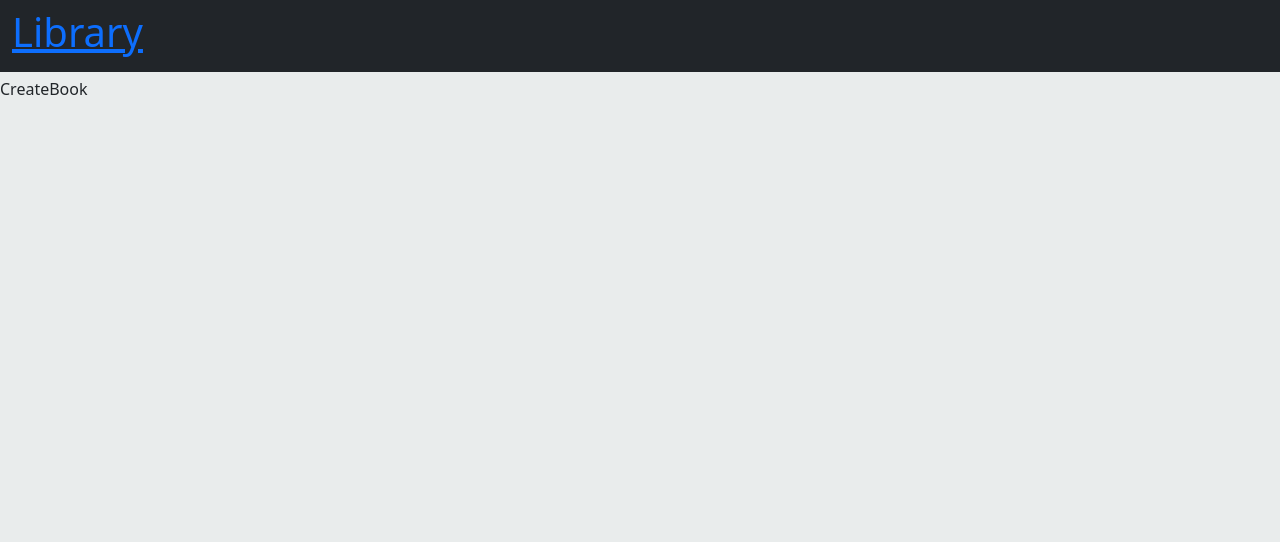
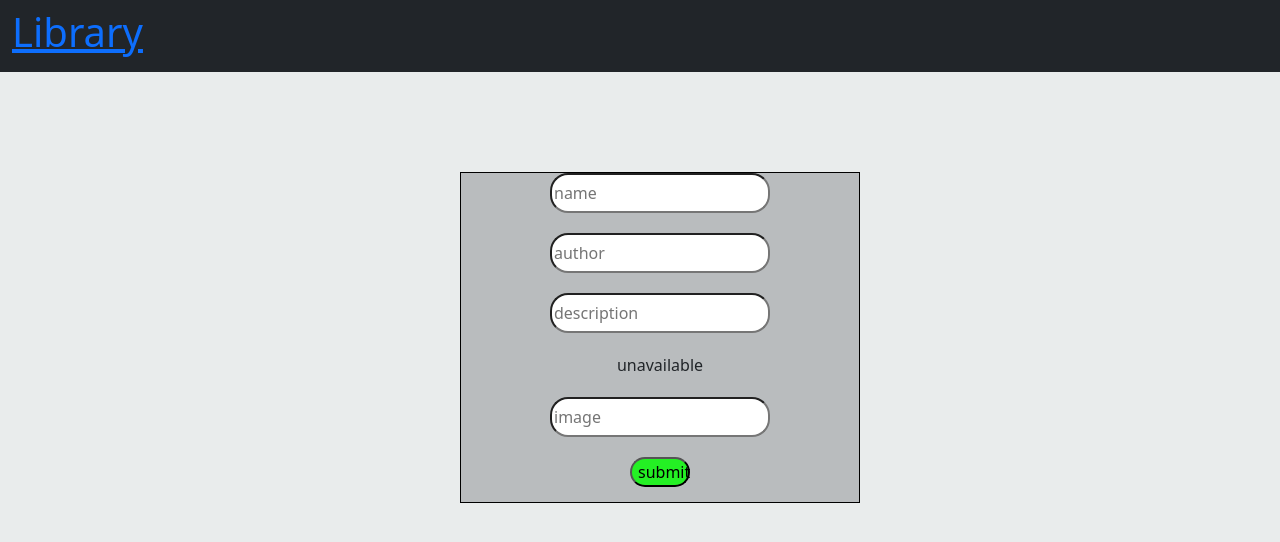
Before and after one commit to SathishKumar2124/Mini-Project, a React (Vite) app in the folder frontend/bookstore/: page /addbook in a window 1280 px wide. Shown: the top 542 px of the page. Built offline with nearby package versions, Linux system fonts and the light colour scheme.

Commit message:
adding functionality

```diff
--- a/frontend/bookstore/src/App.jsx
+++ b/frontend/bookstore/src/App.jsx
@@ -6,6 +6,7 @@ import './App.css'
 import Admin from './componenets/pages/Admin'
 import AdminHome from './componenets/pages/AdminHome'
 import CreateBook from './componenets/pages/CreateBook'
+import UpdateBook from './componenets/pages/UpdateBook'
 
 const App = () => {
   return (
@@ -17,6 +18,7 @@ const App = () => {
         <Route path='/admin' element={<Admin />} />
         <Route path='/adminhome' element={<AdminHome />} />
         <Route path='/addbook' element={<CreateBook />} />
+        <Route path= '/updatebook' element={<UpdateBook />} />
       </Routes>
       </div>
 
--- a/frontend/bookstore/src/componenets/pages/Admin.jsx
+++ b/frontend/bookstore/src/componenets/pages/Admin.jsx
@@ -19,7 +19,7 @@ const Admin = () => {
         <form onSubmit={(e) => e.preventDefault()}>
           <h1>Login</h1>
           <input type="text" onChange={(e) => setUsername(e.target.value)} placeholder='enter username' />
-          <input type="text" onChange={(e) => setPassword(e.target.value)} placeholder='enter password' />
+          <input type="password" onChange={(e) => setPassword(e.target.value)} placeholder='enter password' />
           <button onClick={() => handleLogin()}> login</button>
         </form>
 
--- a/frontend/bookstore/src/componenets/pages/AdminBook.css
+++ b/frontend/bookstore/src/componenets/pages/AdminBook.css
@@ -6,7 +6,7 @@ ul{
     row-gap: 20px;
 }
 .cd {
-    padding: 10px;
+    padding: 15px;
 }
 ul div:hover{
     background-color: rgb(241, 250, 250);
--- a/frontend/bookstore/src/componenets/pages/CreateBook.jsx
+++ b/frontend/bookstore/src/componenets/pages/CreateBook.jsx
@@ -1,8 +1,54 @@
-import React from 'react'
+import React, { useEffect, useState } from 'react'
+import axios from 'axios'
+import {useNavigate} from 'react-router-dom'
 
 const CreateBook = () => {
+  const [name,setName] = useState('')
+  const [author,setAuthor] = useState('')
+  const [description,setDescription] = useState('')
+  const [available,setAvailable] = useState(false)
+  const[image,setImage] = useState('')
+  const navigate = useNavigate()
+
+
+  const handleSubmit = () => {
+    const data = {
+      name ,
+      author,
+      description,
+      available,
+      image,
+    }
+
+      axios.post('http://localhost:3000/books',data)
+      .then(() => {
+        navigate('/adminhome')
+    } )
+      .catch((err) => console.log(err))
+  }
+
+
   return (
-    <div>CreateBook</div>
+    <div>
+      <form onSubmit={(e) => e.preventDefault()}>
+        <div>
+          <input type="text" placeholder='name' onChange={(e) => setName(e.target.value)} />
+        </div>
+        <div>
+          <input type="text" placeholder='author' onChange={(e) => setAuthor(e.target.value)} />
+        </div>
+        <div>
+          <input type="text"  placeholder='description' onChange={(e) => setDescription(e.target.value)}/>
+        </div>
+        <div>
+         <div onClick={()=>setAvailable(!available)}>{available ? "available" : "unavailable"}</div>
+        </div>
+        <div>
+          <input type="text" placeholder='image'  onChange={(e) => setImage(e.target.value)}/>
+        </div>
+        <button onClick={() => handleSubmit()}>submit</button>
+      </form>
+    </div>
   )
 }
 
```
